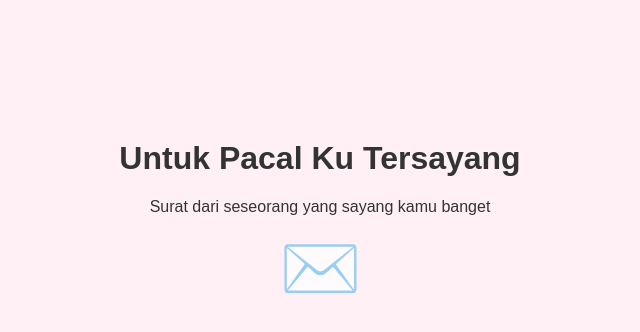
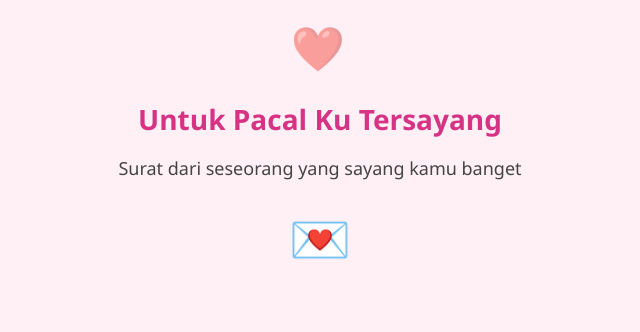
Before and after one commit to yenaputu/Surat-untuk-yang-demen-ngambul, a plain HTML site: page index.html in a window 1280 px wide. Shown: the whole page, without its empty margins (320-960 px from the left). Drawn offline with Linux system fonts and the light colour scheme.

Commit message:
index.html

```diff
--- a/index.html
+++ b/index.html
@@ -2,48 +2,65 @@
 <html lang="id">
 <head>
   <meta charset="UTF-8">
-  <title>Surat Untuk Yang Demen Ngambek</title>
+  <title>Surat Dari Nanaw</title>
   <style>
     body {
-      font-family: 'Arial', sans-serif;
+      font-family: 'Segoe UI', sans-serif;
       background-color: #fff0f5;
-      color: #333;
+      margin: 0;
+      padding: 0;
+      text-align: center;
+      overflow-x: hidden;
+    }
+
+    .container {
+      max-width: 900px;
+      margin: auto;
       padding: 40px 20px;
-      text-align: center;
-      margin: 0;
+    }
+
+    #introContainer {
+      margin-top: 60px;
+    }
+
+    #introContainer h1 {
+      font-size: 28px;
+      margin-bottom: 10px;
+      color: #d63384;
+    }
+
+    #introContainer p {
+      font-size: 18px;
+      margin-bottom: 30px;
+      color: #444;
+    }
+
+    #suratBtn {
+      font-size: 50px;
+      background: none;
+      border: none;
+      cursor: pointer;
+      transition: transform 0.2s ease;
+    }
+
+    #suratBtn:hover {
+      transform: scale(1.1);
     }
 
     .heart {
-      font-size: 50px;
+      font-size: 60px;
       animation: heartbeat 1.5s infinite;
+      color: #ff69b4;
     }
 
     @keyframes heartbeat {
       0%, 100% { transform: scale(1); }
-      50% { transform: scale(1.2); }
-    }
-
-    #opening {
-      margin-top: 100px;
-    }
-
-    #btnBuka {
-      font-size: 60px;
-      background: none;
-      border: none;
-      cursor: pointer;
-      animation: pulse 2s infinite;
-    }
-
-    @keyframes pulse {
-      0% { transform: scale(1); opacity: 1; }
-      50% { transform: scale(1.1); opacity: 0.7; }
-      100% { transform: scale(1); opacity: 1; }
+      50% { transform: scale(1.3); }
     }
 
     #surat {
       display: none;
-      margin-top: 30px;
+      margin-top: 40px;
     }
 
     .surat-layout {
@@ -55,8 +72,6 @@
       border-radius: 20px;
       box-shadow: 0 10px 25px rgba(0,0,0,0.1);
       animation: fadeIn 1s ease;
-      max-width: 900px;
-      margin: auto;
     }
 
     .foto-box img {
@@ -86,17 +101,34 @@
       from { opacity: 0; transform: translateY(20px); }
       to { opacity: 1; transform: translateY(0); }
     }
+
+    #background-heart {
+      position: fixed;
+      top: 20px;
+      left: 50%;
+      transform: translateX(-50%);
+      animation: pulse 3s infinite;
+      font-size: 40px;
+      opacity: 0.7;
+    }
+
+    @keyframes pulse {
+      0% { transform: scale(1) translateX(-50%); opacity: 0.6; }
+      50% { transform: scale(1.2) translateX(-50%); opacity: 0.3; }
+      100% { transform: scale(1) translateX(-50%); opacity: 0.6; }
+    }
   </style>
 </head>
 <body>
+  <div id="background-heart">❤️</div>
 
-  <div id="opening">
+  <div class="container">
+    <div id="introContainer">
       <h1>Untuk Pacal Ku Tersayang</h1>
       <p>Surat dari seseorang yang sayang kamu banget</p>
-    <button id="btnBuka" onclick="tampilkan()">✉️</button>
+      <button id="suratBtn" onclick="tampilkanDanPutarMusik()">💌</button>
     </div>
 
-  <!-- Surat & Foto -->
     <div id="surat">
       <div class="surat-layout">
         <div class="foto-box">
@@ -117,21 +149,27 @@
         </div>
       </div>
     </div>
+  </div>
 
-  <!-- Musik Latar -->
-  <audio id="musik" autoplay loop>
-    <source src="https://cdn.pixabay.com/audio/2023/03/31/audio_e9c469edb5.mp3" type="audio/mp3">
+  <audio id="musik" loop>
+    <source src="https://cdn.pixabay.com/audio/2023/03/06/audio_b0e934e5d8.mp3" type="audio/mp3">
     Browser kamu tidak mendukung audio.
   </audio>
 
   <script>
-    function tampilkan() {
+    function tampilkanDanPutarMusik() {
       document.getElementById("surat").style.display = "block";
-      document.getElementById("opening").style.display = "none";
+      document.getElementById("introContainer").style.display = "none";
+
       const musik = document.getElementById("musik");
+      musik.play().catch(() => {
+        musik.pause();
+        musik.currentTime = 0;
         musik.play();
+      });
+
+      window.scrollTo({ top: document.getElementById("surat").offsetTop - 20, behavior: 'smooth' });
     }
   </script>
-
 </body>
 </html>
```
Lines whose indentation alone changed are shown as unchanged.
